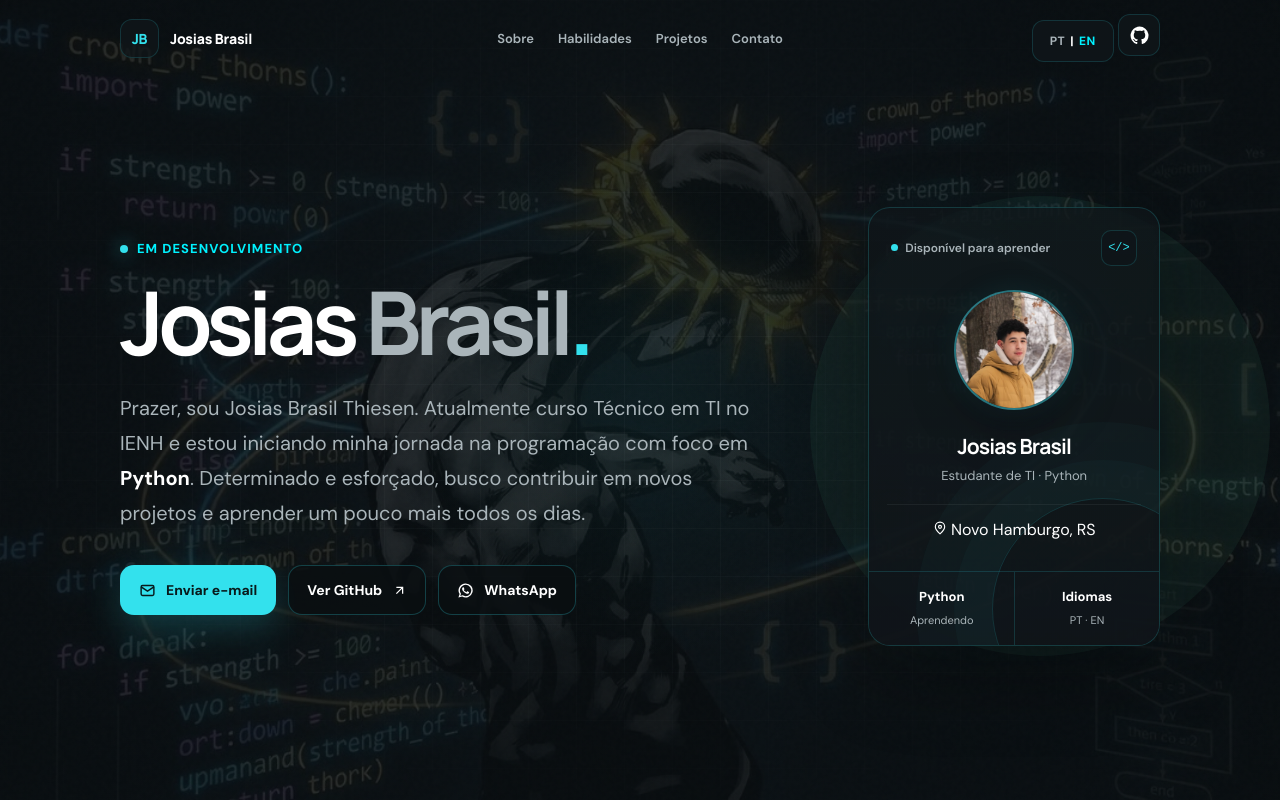
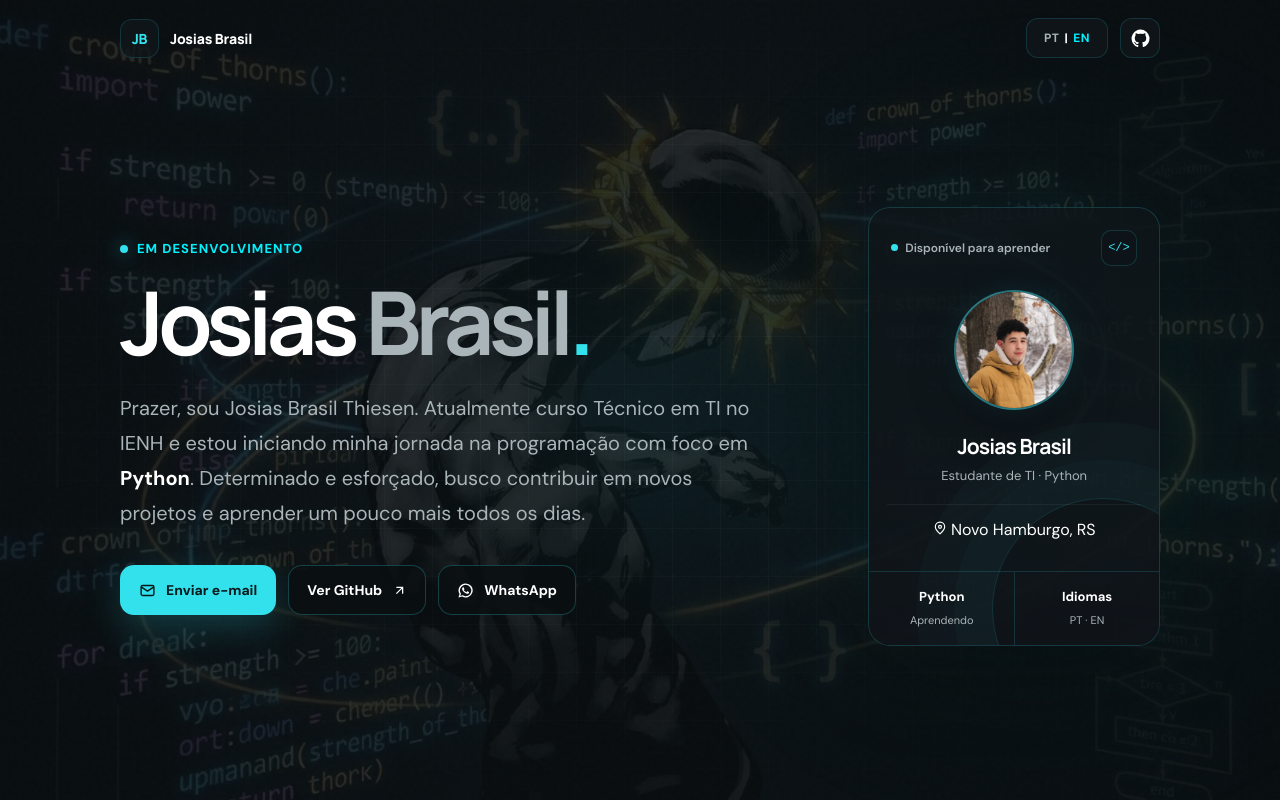
Before and after one commit to josiaszbr/josiaszbr.github.io, a plain HTML site: page index.html in a window 1280 px wide. Drawn offline with Linux system fonts and the light colour scheme.

Commit message:
PERSONALIZACAO
Esteticamente mudei praticamente tudo, a foto de fundo e cores

```diff
--- a/index.html
+++ b/index.html
@@ -79,8 +79,8 @@
     }
 
     header {
-      display: grid;
-      grid-template-columns: 1fr auto 1fr;
+      display: flex;
+      justify-content: space-between;
       align-items: center;
       height: 76px;
     }
@@ -106,31 +106,16 @@
       color: var(--accent);
     }
 
-    .main-nav {
+    .header-actions {
       display: flex;
       align-items: center;
-      gap: 24px;
+      gap: 12px;
     }
 
-    .main-nav a {
-      color: var(--muted);
-      font-size: 13px;
-      font-weight: 600;
-      transition: 180ms ease;
-    }
-
-    .main-nav a:hover {
-      color: var(--text);
-    }
-
-    .header-actions {
-      justify-self: end;
-    }
-
-    .icon-button, .lang-button {
-      display: inline-grid;
-      height: 42px;
-      place-items: center;
+    .icon-button,
+    .lang-button {
+      height: 40px;
+      box-sizing: border-box;
       border: 1px solid var(--border);
       border-radius: 12px;
       background: var(--surface);
@@ -140,7 +125,9 @@
     }
 
     .icon-button {
-      width: 42px;
+      display: inline-grid;
+      width: 40px;
+      place-items: center;
     }
 
     .lang-button {
@@ -149,7 +136,7 @@
       justify-content: center;
       gap: 5px;
       min-width: 82px;
-      padding-inline: 10px;
+      padding: 0 14px;
       font-family: inherit;
       font-size: 12px;
       font-weight: 700;
@@ -194,7 +181,8 @@
       width: 460px;
       height: 460px;
       border-radius: 50%;
-      background: rgba(110, 231, 183, 0.055);
+      background: rgba(51, 225, 237, 0.055);
+      filter: blur(120px);
       pointer-events: none;
       transform: translateY(-50%);
     }
@@ -446,16 +434,6 @@
       to { opacity: 1; transform: translateY(0); }
     }
 
-    @media (max-width: 820px) {
-      .shell { width: min(100% - 32px, 680px); }
-      header { grid-template-columns: 1fr auto; }
-      .main-nav { display: none; }
-      main { align-items: start; }
-      .hero { grid-template-columns: 1fr; }
-      .profile-card { min-height: 360px; }
-      h1 { max-width: 620px; }
-    }
-
     @media (max-width: 520px) {
       header { height: 76px; }
       main { min-height: calc(100vh - 76px); padding: 38px 0 48px; }
@@ -508,13 +486,6 @@
         <span class="brand-mark">JB</span>
         <span>Josias Brasil</span>
       </a>
-
-      <nav class="main-nav" aria-label="Navegação principal">
-        <a href="#about" class="active" data-i18n="about">Sobre</a>
-        <a href="#skills" data-i18n="skills">Habilidades</a>
-        <a href="#projects" data-i18n="projects">Projetos</a>
-        <a href="#contact" data-i18n="contact">Contato</a>
-      </nav>
 
       <div class="header-actions">
         <button class="lang-button" id="langToggle" type="button" aria-label="Change language"><span class="language-muted">PT</span> | <span class="language-active">EN</span></button>
```
